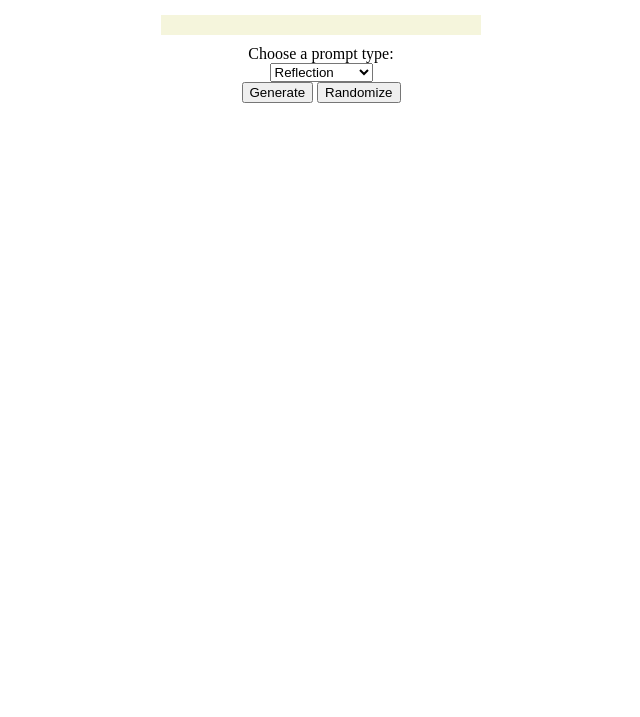
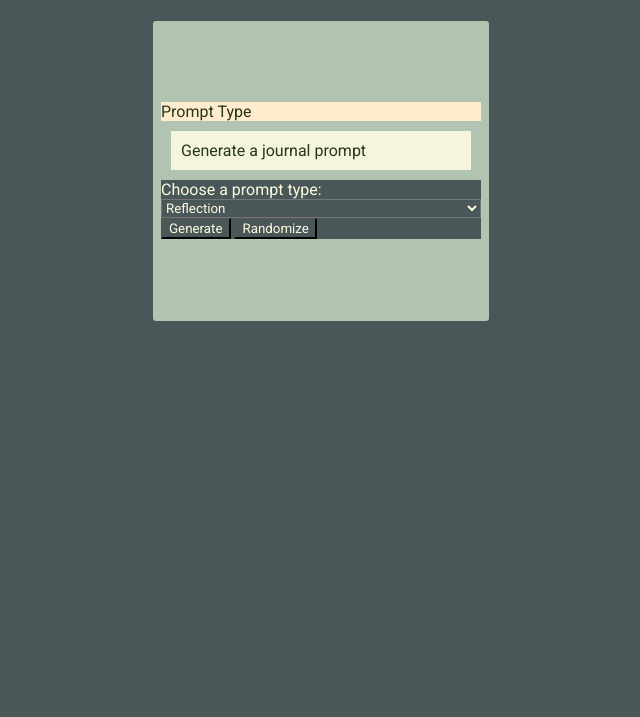
Before and after one commit to Radsberry7/prompt-gen, a plain HTML site: page index.html in a window 1280 px wide. Shown: the part 83-800 px from the top of the page, without its empty margins (319-959 px from the left). Drawn offline with Linux system fonts and the light colour scheme.

Commit message:
Added a few color changes and added a card.

```diff
--- a/index.html
+++ b/index.html
@@ -9,9 +9,10 @@
 <body>
     <div class="gen">
         <h1>Journal Prompts</h1>
-        <div id="quoteBox"></div>
+        <div class="quoteCard">
+            <div id="promptBox">Prompt Type </div>
+            <div id="quoteBox">Generate a journal prompt</div>
             <label for="promptTypes">Choose a prompt type:</label>
-
             <select id="promptDropdown">
                 <option value="reflection">Reflection</option>
                 <option value="mindset">Mindset</option>
@@ -21,7 +22,7 @@
             <div id="buttons">
                 <button id="genBtn">Generate</button>
                 <button id="randomBtn">Randomize</button>
-
+            </div>
         </div>
     </div>
     <script src="./script.js" defer></script>
--- a/script.js
+++ b/script.js
@@ -141,12 +141,13 @@ const allPrompts = reflectionPrompts.concat(mindsetPrompts, gratitudePrompts, sh
 //press the button then generate according to what's in the promptypes option.
 const promptDropdown = document.getElementById('promptDropdown'); // select the promptSelect element
 const selectedDropdown = promptDropdown.value; //get the value of the selected option
-
+const promptBox = document.getElementById('promptBox');
 
 function generatePrompt (){
     if (promptDropdown.value === "reflection") {
         const index = Math.floor(Math.random() * reflectionPrompts.length);
-        quoteBox.textContent = "Reflection Prompt: " + reflectionPrompts[index];
+        quoteBox.textContent = reflectionPrompts[index];
+        promptBox.textContent = "Reflection Prompt";
         console.log(index);
         console.log("reflection option pressed");
     }
--- a/style.css
+++ b/style.css
@@ -1,3 +1,12 @@
+@import url('https://fonts.googleapis.com/css2?family=Roboto:ital,wght@0,100..900;1,100..900&display=swap');
+
+* {
+    background-color: #4A5759;
+    color: #fefae0;
+    font-family: 'Roboto', sans-serif;
+    box-sizing: border-box;
+}
+
 .gen {
     display: flex;
     flex-direction: column;
@@ -6,9 +15,32 @@
     max-width: auto;
 }
 
+h1 {
+    color: #EDAFB8;
+}
+
+.quoteCard {
+    background-color: #B0C4B1;
+    display: flex;
+    flex-direction: column;
+    justify-content: center;
+    align-content: center;
+    padding: 8px;
+    margin: 15px;
+    border-radius: 3px;
+    height: 300px;
+}
+
+#promptBox {
+    background-color: blanchedalmond;
+    color: #283618;
+}
+
 #quoteBox{
     background-color: beige;
     padding: 10px;
     margin: 10px;
     width: 300px;
+    color: #283618;
+
 }
```
Lines whose indentation alone changed are shown as unchanged.
